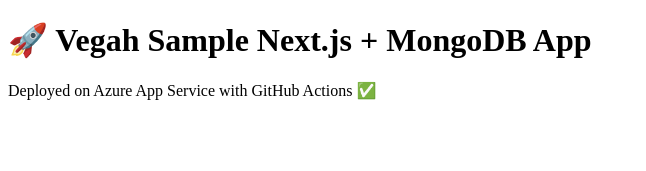
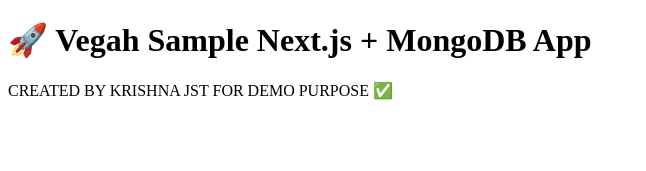
Before and after one commit to kriisshnaa/vegah-sample-app, a Next.js app: page / in a window 1280 px wide. Shown: the top 171 px of the page, without its empty margins (0-646 px from the left). Built offline with nearby package versions, Linux system fonts and the light colour scheme.

Commit message:
Update index.js

```diff
--- a/pages/index.js
+++ b/pages/index.js
@@ -2,7 +2,7 @@
   return (
     <div>
       <h1>🚀 Vegah Sample Next.js + MongoDB App</h1>
-      <p>Deployed on Azure App Service with GitHub Actions ✅</p>
+      <p>CREATED BY KRISHNA JST FOR DEMO PURPOSE ✅</p>
     </div>
   );
 }
```
